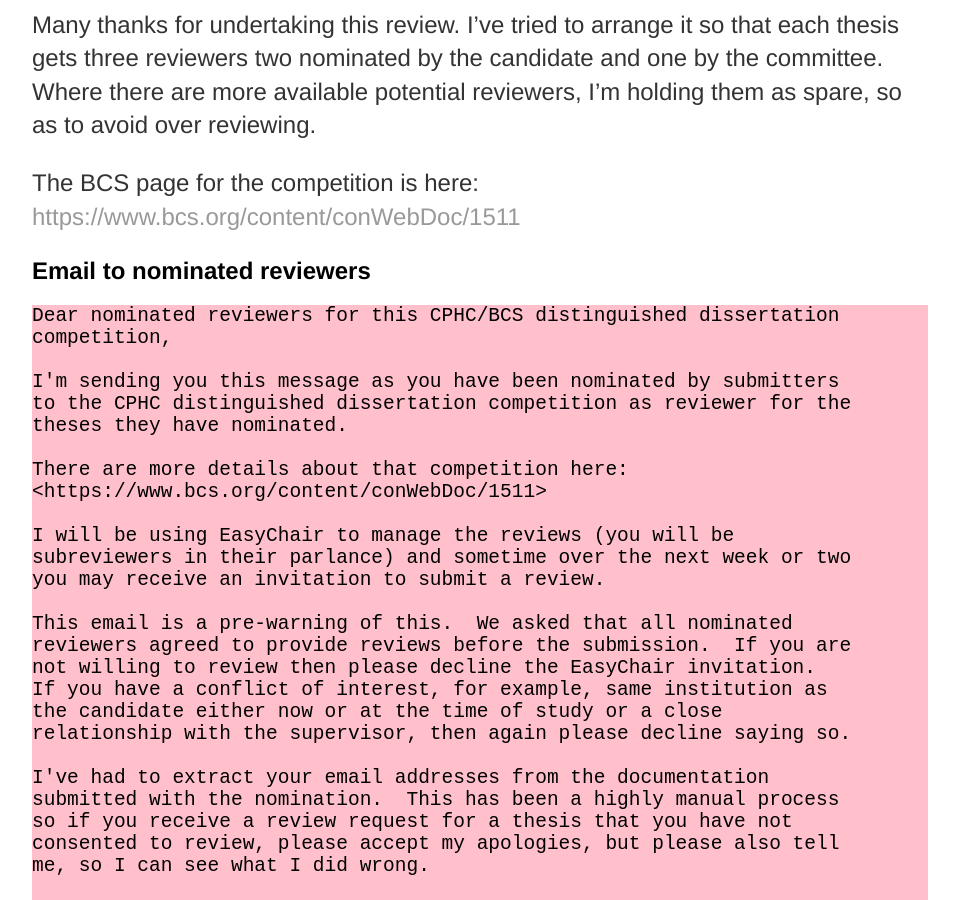
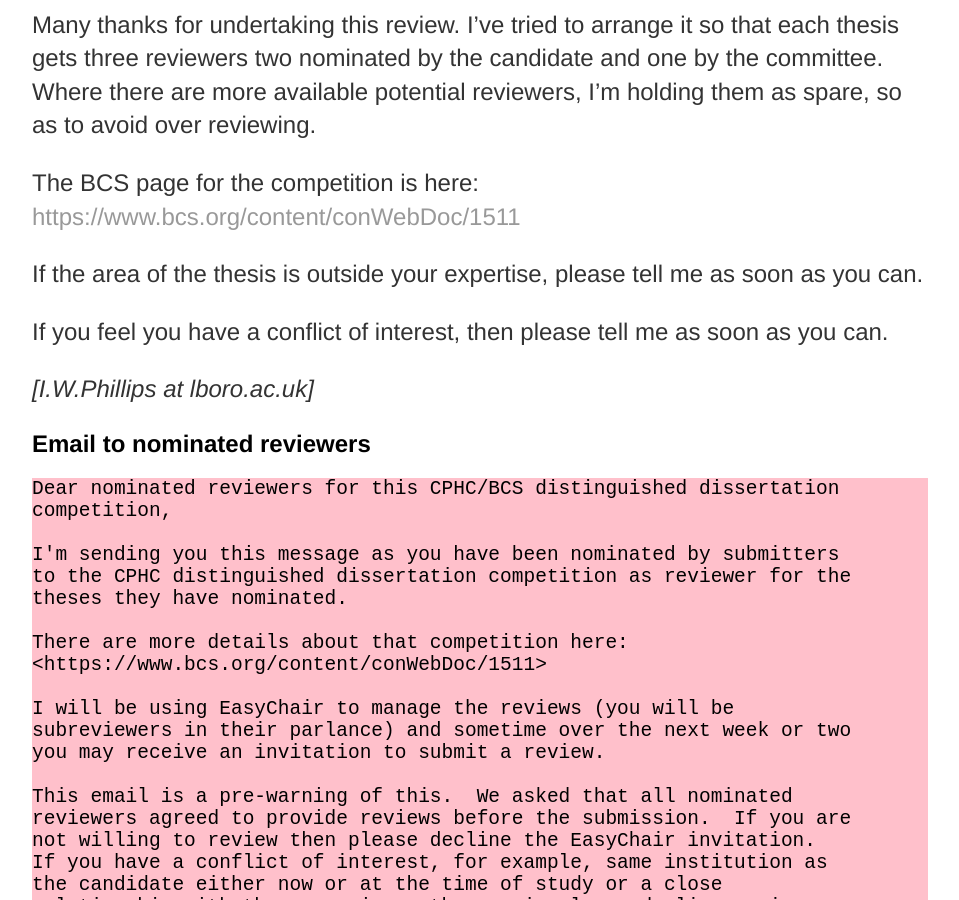
Before and after one commit to iainwp/iainwp.github.io, a Jekyll site: the page built from disdis/index.md, in a window 1280 px wide and 900 px high, scrolled down 385 px. Shown: the whole window, without its empty margins (160-1119 px from the left). Built offline with Jekyll 4.4.1, drawn with Linux system fonts in a browser that asks for light colours.

Commit message:
updates to disdis pages

```diff
--- a/disdis/index.md
+++ b/disdis/index.md
@@ -17,6 +17,14 @@ reviewers, I'm holding them as spare, so as to avoid over reviewing.
 
 The BCS page for the competition is here:
 <https://www.bcs.org/content/conWebDoc/1511>
+
+If the area of the thesis is outside your expertise, please tell me as
+soon as you can.
+
+If you feel you have a conflict of interest, then please tell me as
+soon as you can.
+
+*[I.W.Phillips at lboro.ac.uk]*
 
 Email to nominated reviewers
 ----------------------------
```
